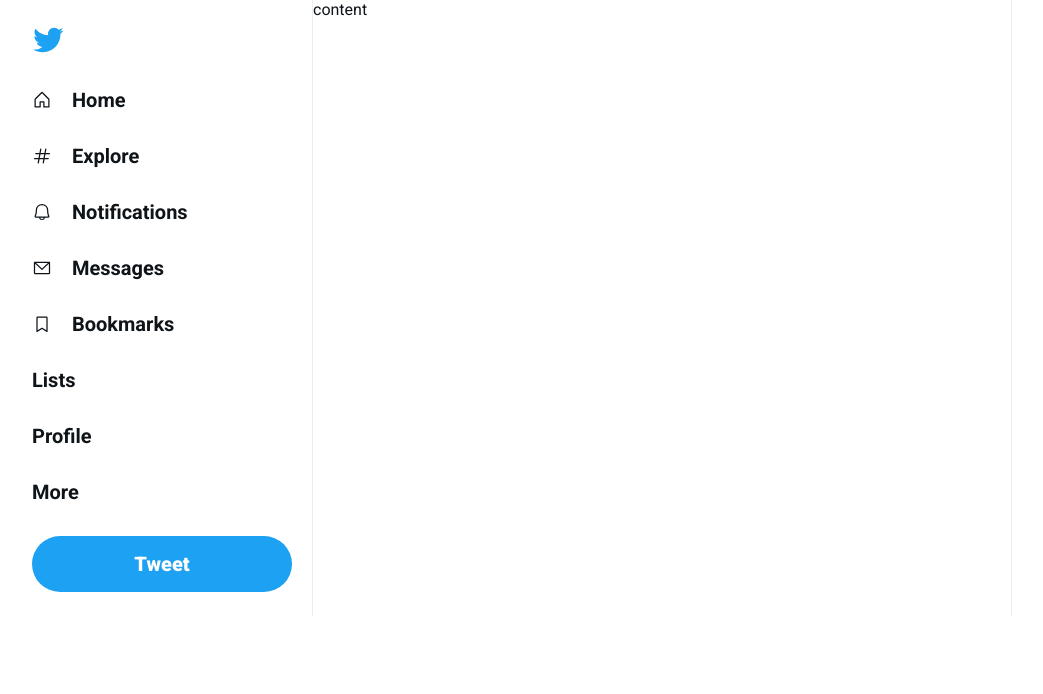
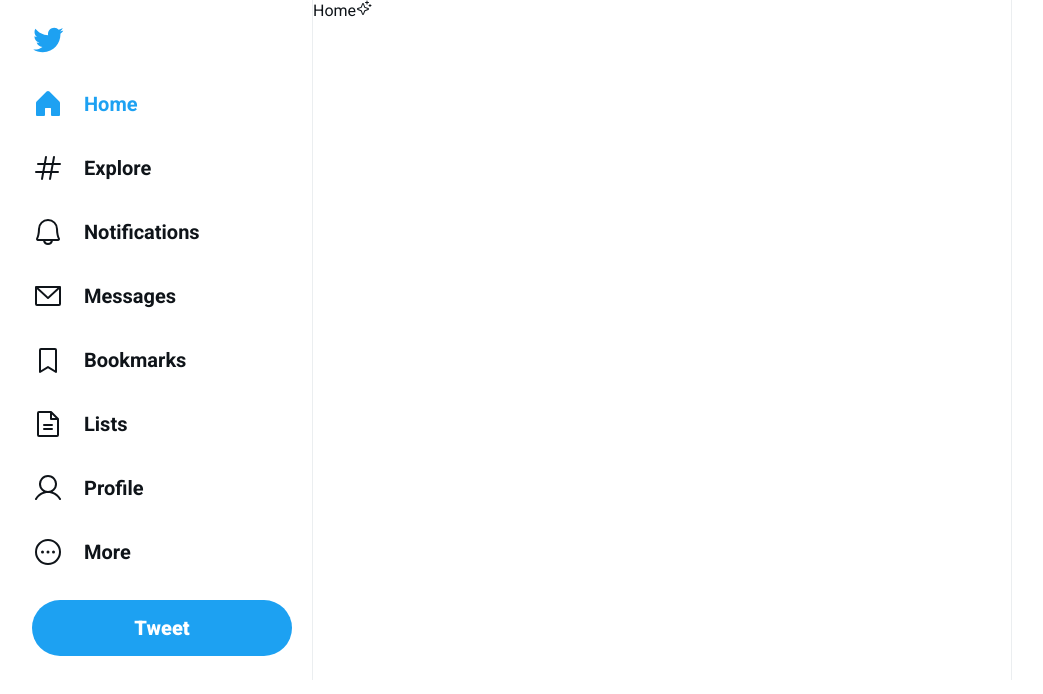
Before and after one commit to Celio-Batalha/rocket-seat-tweet, a React (Vite) app: page / in a window 1280 px wide. Shown: the top 694 px of the page, without its empty margins (128-1171 px from the left). Built offline with nearby package versions, Linux system fonts and the light colour scheme.

Commit message:
rocket-tweet em desenvolvimento

```diff
--- a/src/global.css
+++ b/src/global.css
@@ -69,6 +69,7 @@
    display: flex;
    flex-direction: column;
    gap: 2rem;
+   /* gap: 1rem; */
 }
 
 .sidebar .main-navigation a {
@@ -81,6 +82,22 @@
    font-weight: 700;
 }
 
+/* .sidebar .main-navigation a:hover {
+   background: #edf0f3;
+   border-radius: 9999px;
+   width: 100%;
+   height: 3.5rem;
+} */
+
+.sidebar .main-navigation a.active {
+   color: var(--twitter-blue);
+}
+
+.sidebar .main-navigation a svg {
+   width: 2rem;
+   height: 2rem;
+}
+
 .content {
    border-left: 1px solid #ebeef0;
    border-right: 1px solid #ebeef0;
--- a/src/main.tsx
+++ b/src/main.tsx
@@ -1,7 +1,7 @@
 import React from 'react'
 import ReactDOM from 'react-dom/client'
 import './global.css'
-import { House, Hash, Bell, EnvelopeSimple, BookmarkSimple } from '@phosphor-icons/react'
+import { House, Hash, Bell, EnvelopeSimple, BookmarkSimple, User, DotsThreeCircle, FileText, Sparkle } from '@phosphor-icons/react'
 
 import twitterLogo from './assets/logo-twitter.svg'
 
@@ -12,20 +12,26 @@
           <img className="logo" src={twitterLogo} alt="Logo" />
 
           <nav className="main-navigation">
-            <a href=""><House /> Home</a>
+            <a className="active" href=""><House weight="fill" /> Home</a>
             <a href=""><Hash /> Explore</a>
             <a href=""><Bell /> Notifications</a>
             <a href=""><EnvelopeSimple /> Messages</a>
             <a href=""><BookmarkSimple /> Bookmarks</a>
-            <a href="">Lists</a>
-            <a href="">Profile</a>
-            <a href="">More</a>
+            <a href=""><FileText /> Lists</a>
+            <a href=""><User /> Profile</a>
+            <a href=""><DotsThreeCircle /> More</a>
           </nav>
-
           <button className="new-tweet">Tweet</button>
         </aside>
         <div className="content">
-          content
+          <main className="timeline">
+            <div className="timeline-header">
+              Home
+              <Sparkle />
+            </div>
+
+            <form className="new-tweet-form" action=""></form>
+          </main>
         </div>
       </div>
   </React.StrictMode>
```
